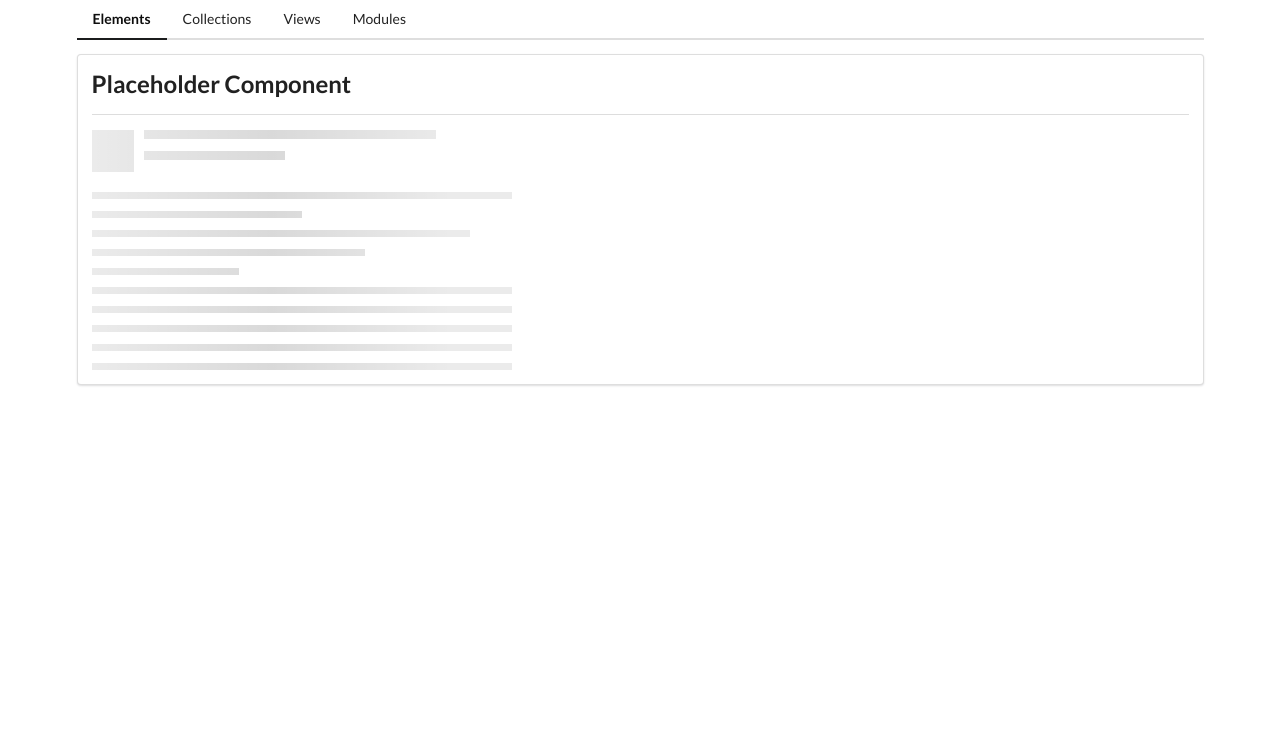
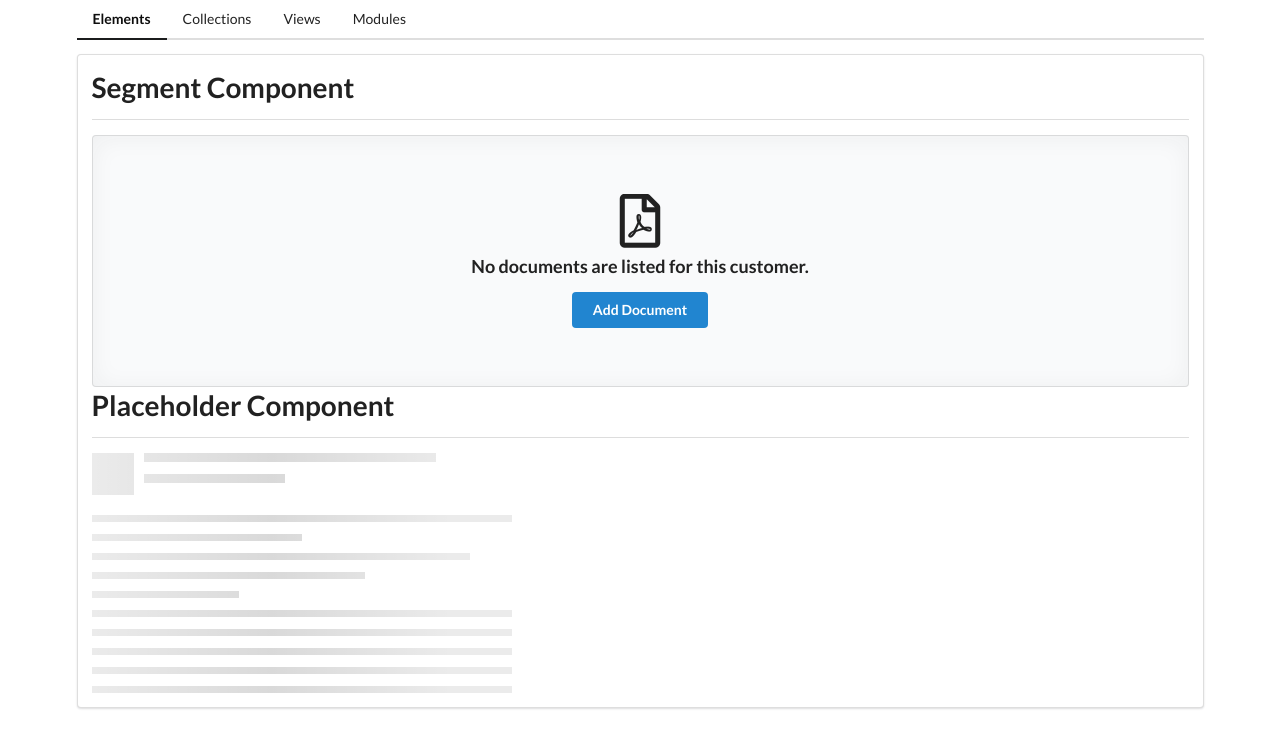
Before and after one commit to endang-ismaya/angular-semantic-ui, an Angular app: page /elements in a window 1280 px wide. Shown: the top 748 px of the page. Built offline with nearby package versions, Linux system fonts and the light colour scheme.

Commit message:
20200714: complete segment module

```diff
--- a/src/app/elements/elements-home/elements-home.component.html
+++ b/src/app/elements/elements-home/elements-home.component.html
@@ -1,3 +1,11 @@
-<h2>Placeholder Component</h2>
-<div class="ui divider"></div>
+<app-divider>Segment Component</app-divider>
+<app-segment>
+  <header>
+    <i class="pdf file outline icon"></i> No documents are listed for this
+    customer.
+  </header>
+
+  <div class="ui primary button">Add Document</div>
+</app-segment>
+<app-divider>Placeholder Component</app-divider>
 <app-placeholder [header]="true" [lines]="10"></app-placeholder>
--- a/src/app/elements/elements.module.ts
+++ b/src/app/elements/elements.module.ts
@@ -5,10 +5,12 @@
 import { ElementsHomeComponent } from './elements-home/elements-home.component';
 import { PlaceholderComponent } from './placeholder/placeholder.component';
 import { TimesDirective } from './times.directive';
+import { SharedModule } from '../shared/shared.module';
+import { SegmentComponent } from './segment/segment.component';
 
 @NgModule({
-  declarations: [ElementsHomeComponent, PlaceholderComponent, TimesDirective],
-  imports: [CommonModule, ElementsRoutingModule],
+  declarations: [ElementsHomeComponent, PlaceholderComponent, TimesDirective, SegmentComponent],
+  imports: [CommonModule, ElementsRoutingModule, SharedModule],
   exports: [],
 })
 export class ElementsModule {}
--- /dev/null
+++ b/src/app/elements/segment/segment.component.css
@@ -0,0 +1,3 @@
+div.ui.icon.header:empty {
+  display: none;
+}
--- /dev/null
+++ b/src/app/elements/segment/segment.component.html
@@ -0,0 +1,6 @@
+<div class="ui placeholder segment">
+  <div class="ui icon header">
+    <ng-content select="header"></ng-content>
+  </div>
+  <ng-content></ng-content>
+</div>
--- /dev/null
+++ b/src/app/elements/segment/segment.component.ts
@@ -0,0 +1,15 @@
+import { Component, OnInit } from '@angular/core';
+
+@Component({
+  selector: 'app-segment',
+  templateUrl: './segment.component.html',
+  styleUrls: ['./segment.component.css']
+})
+export class SegmentComponent implements OnInit {
+
+  constructor() { }
+
+  ngOnInit(): void {
+  }
+
+}
--- /dev/null
+++ b/src/app/shared/divider/divider.component.html
@@ -0,0 +1,2 @@
+<h1><ng-content></ng-content></h1>
+<div class="ui divider"></div>
--- /dev/null
+++ b/src/app/shared/divider/divider.component.ts
@@ -0,0 +1,12 @@
+import { Component, OnInit } from '@angular/core';
+
+@Component({
+  selector: 'app-divider',
+  templateUrl: './divider.component.html',
+  styleUrls: ['./divider.component.css'],
+})
+export class DividerComponent implements OnInit {
+  constructor() {}
+
+  ngOnInit(): void {}
+}
```
Also changed, not shown: src/app/shared/shared.module.ts (added, +10 -0 lines), src/app/shared/divider/divider.component.css (added), 2 other files (tests, documents, lock files or other folders).
